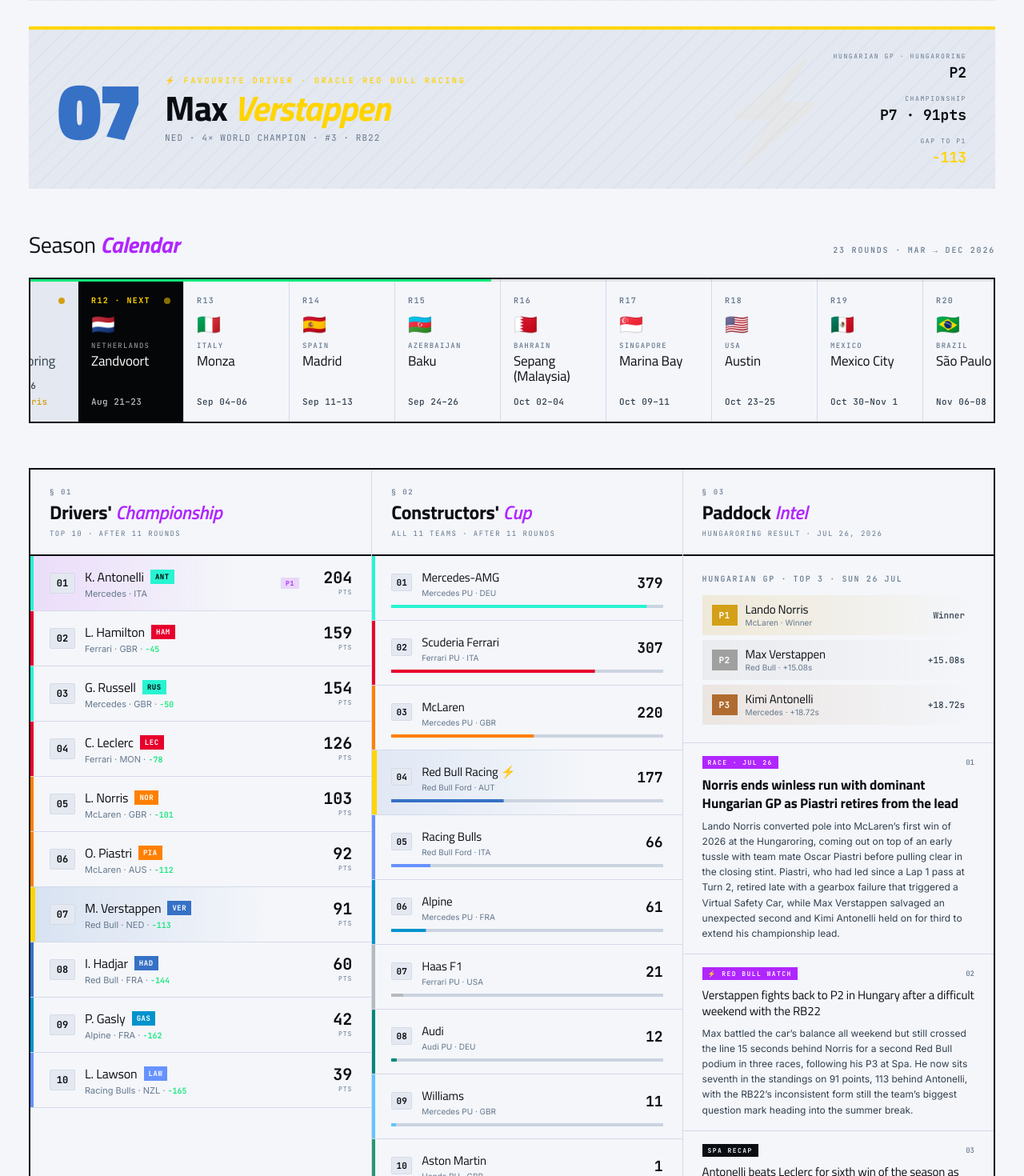
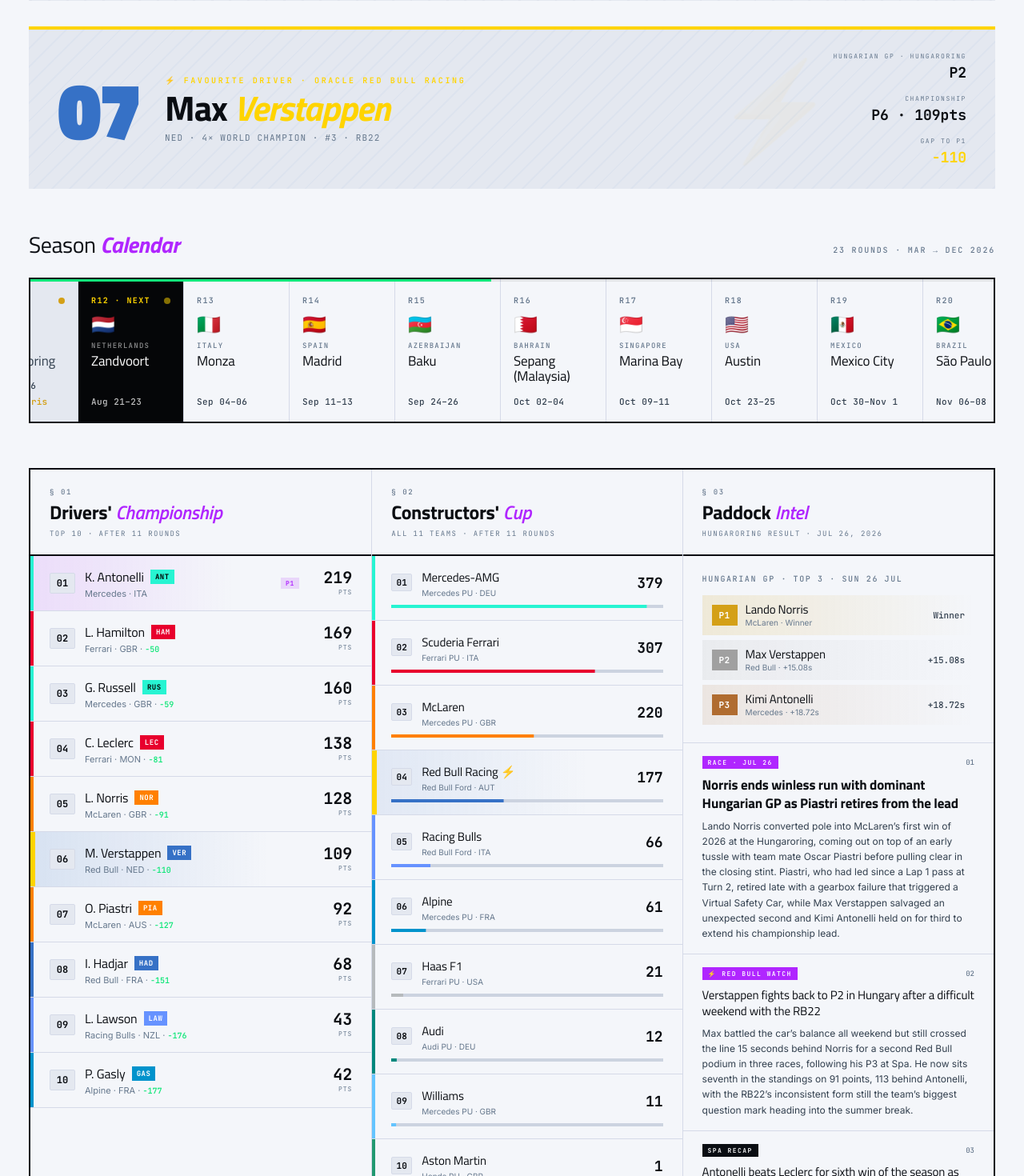
Before and after one commit to DarthRevan02/f1_dashboard, a React (Vite) app: page / in a window 1280 px wide. Shown: the part 1000-2470 px from the top of the page at 80% size. Built offline with nearby package versions, Linux system fonts and the light colour scheme.

Commit message:
fix: update driver standings and championship details after Hungarian GP

```diff
--- a/src/data/f1Data.js
+++ b/src/data/f1Data.js
@@ -32,8 +32,8 @@
   meta: 'NED · 4× World Champion · #3 · RB22',
   stats: [
     { label: 'Hungarian GP · Hungaroring', value: 'P2' },
-    { label: 'Championship', value: 'P7 · 91pts' },
-    { label: 'Gap to P1', value: '−113', highlight: true },
+    { label: 'Championship', value: 'P6 · 109pts' },
+    { label: 'Gap to P1', value: '−110', highlight: true },
   ],
 };
 
@@ -244,16 +244,16 @@
 
 // Drivers' Championship — after the Hungarian Grand Prix (Sun 26 Jul 2026)
 export const drivers = [
-  { pos: 1, name: 'K. Antonelli', code: 'ANT', team: 'Mercedes', codeColor: 'var(--mercedes)', codeText: '#000', nat: 'ITA', gap: null, pts: 204, leader: true },
-  { pos: 2, name: 'L. Hamilton', code: 'HAM', team: 'Ferrari', codeColor: 'var(--ferrari)', nat: 'GBR', gap: -45, pts: 159 },
-  { pos: 3, name: 'G. Russell', code: 'RUS', team: 'Mercedes', codeColor: 'var(--mercedes)', codeText: '#000', nat: 'GBR', gap: -50, pts: 154 },
-  { pos: 4, name: 'C. Leclerc', code: 'LEC', team: 'Ferrari', codeColor: 'var(--ferrari)', nat: 'MON', gap: -78, pts: 126 },
-  { pos: 5, name: 'L. Norris', code: 'NOR', team: 'McLaren', codeColor: 'var(--mclaren)', nat: 'GBR', gap: -101, pts: 103 },
-  { pos: 6, name: 'O. Piastri', code: 'PIA', team: 'McLaren', codeColor: 'var(--mclaren)', nat: 'AUS', gap: -112, pts: 92 },
-  { pos: 7, name: 'M. Verstappen', code: 'VER', team: 'Red Bull', codeColor: 'var(--redbull)', nat: 'NED', gap: -113, pts: 91, favDriver: true },
-  { pos: 8, name: 'I. Hadjar', code: 'HAD', team: 'Red Bull', codeColor: 'var(--redbull)', nat: 'FRA', gap: -144, pts: 60 },
-  { pos: 9, name: 'P. Gasly', code: 'GAS', team: 'Alpine', codeColor: 'var(--alpine)', nat: 'FRA', gap: -162, pts: 42 },
-  { pos: 10, name: 'L. Lawson', code: 'LAW', team: 'Racing Bulls', codeColor: 'var(--racingbulls)', nat: 'NZL', gap: -165, pts: 39 },
+  { pos: 1, name: 'K. Antonelli', code: 'ANT', team: 'Mercedes', codeColor: 'var(--mercedes)', codeText: '#000', nat: 'ITA', gap: null, pts: 219, leader: true },
+  { pos: 2, name: 'L. Hamilton', code: 'HAM', team: 'Ferrari', codeColor: 'var(--ferrari)', nat: 'GBR', gap: -50, pts: 169 },
+  { pos: 3, name: 'G. Russell', code: 'RUS', team: 'Mercedes', codeColor: 'var(--mercedes)', codeText: '#000', nat: 'GBR', gap: -59, pts: 160 },
+  { pos: 4, name: 'C. Leclerc', code: 'LEC', team: 'Ferrari', codeColor: 'var(--ferrari)', nat: 'MON', gap: -81, pts: 138 },
+  { pos: 5, name: 'L. Norris', code: 'NOR', team: 'McLaren', codeColor: 'var(--mclaren)', nat: 'GBR', gap: -91, pts: 128 },
+  { pos: 6, name: 'M. Verstappen', code: 'VER', team: 'Red Bull', codeColor: 'var(--redbull)', nat: 'NED', gap: -110, pts: 109, favDriver: true },
+  { pos: 7, name: 'O. Piastri', code: 'PIA', team: 'McLaren', codeColor: 'var(--mclaren)', nat: 'AUS', gap: -127, pts: 92 },
+  { pos: 8, name: 'I. Hadjar', code: 'HAD', team: 'Red Bull', codeColor: 'var(--redbull)', nat: 'FRA', gap: -151, pts: 68 },
+  { pos: 9, name: 'L. Lawson', code: 'LAW', team: 'Racing Bulls', codeColor: 'var(--racingbulls)', nat: 'NZL', gap: -176, pts: 43 },
+  { pos: 10, name: 'P. Gasly', code: 'GAS', team: 'Alpine', codeColor: 'var(--alpine)', nat: 'FRA', gap: -177, pts: 42 },
 ];
 
 // Constructors' Cup — after the Hungarian Grand Prix
@@ -317,15 +317,15 @@
     kicker: 'Title Fight',
     num: '05',
     tone: 'neutral',
-    headline: 'Antonelli\u2019s lead swells to 45 points after back-to-back podiums',
+    headline: 'Antonelli\u2019s lead swells to 50 points after back-to-back podiums',
     body: 'Kimi Antonelli\u2019s win at Spa and podium in Hungary have stretched his advantage at the top, with Lewis Hamilton\u2019s Hungaroring P4 lifting him ahead of Russell into second overall. Mercedes now lead Ferrari by 72 points in the Constructors\u2019 Championship, with McLaren\u2019s Hungary win closing the gap to Red Bull in the fight for third.',
   },
 ];
 
 export const tickerItems = [
   { sym: 'RACE', val: 'NORRIS WINS', pts: 'FIRST MCLAREN WIN OF 2026' },
-  { sym: 'WDC', val: 'ANTONELLI 204', pts: '+45 OVER HAMILTON' },
-  { sym: 'VER ⚡', val: 'P2 · HUNGARY', pts: 'P7 CHAMPIONSHIP' },
+  { sym: 'WDC', val: 'ANTONELLI 219', pts: '+50 OVER HAMILTON' },
+  { sym: 'VER ⚡', val: 'P2 · HUNGARY', pts: 'P6 CHAMPIONSHIP' },
   { sym: 'PIASTRI', val: 'GEARBOX DNF', pts: 'LOST LEAD LATE' },
   { sym: 'WCC', val: 'MERCEDES 379', pts: '+72 OVER FERRARI' },
   { sym: 'CALENDAR', val: 'BAHRAIN GP ADDED', pts: 'SEPANG · OCT 02\u201304' },
@@ -335,7 +335,7 @@
 
 export const statsRibbon = [
   { label: 'Race Winner · Hungaroring', big: 'NOR', bigEm: 'P1', sub: 'Norris \u0026 McLaren\u2019s first win of 2026' },
-  { label: 'Championship Gap', big: '', bigEm: '+45', bigTail: 'pts', sub: 'Antonelli leads Hamilton after Spa \u0026 Hungary podiums' },
-  { label: '⚡ Verstappen · Hungarian GP', big: 'P2', bigEm: 'P7 WDC', sub: 'Fights back for second Red Bull podium in three races', isVer: true },
+  { label: 'Championship Gap', big: '', bigEm: '+50', bigTail: 'pts', sub: 'Antonelli leads Hamilton after Spa \u0026 Hungary podiums' },
+  { label: '⚡ Verstappen · Hungarian GP', big: 'P2', bigEm: 'P6 WDC', sub: 'Fights back for second Red Bull podium in three races', isVer: true },
   { label: 'Constructors\u2019 Gap', big: 'MER', bigEm: '+72', bigTail: 'pts', sub: 'Mercedes lead Ferrari · McLaren closing on Red Bull' },
 ];
```
